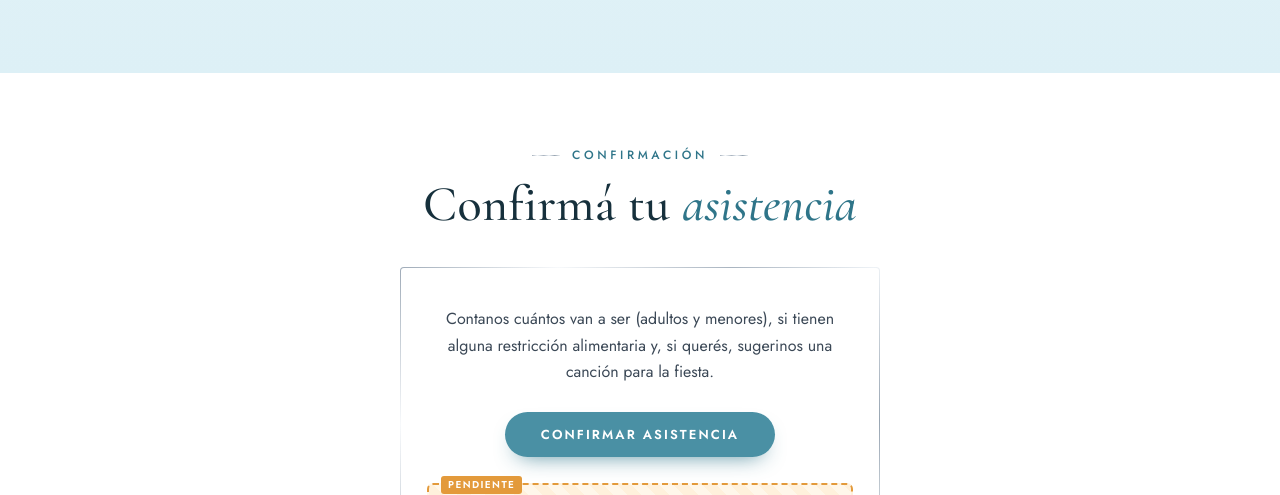
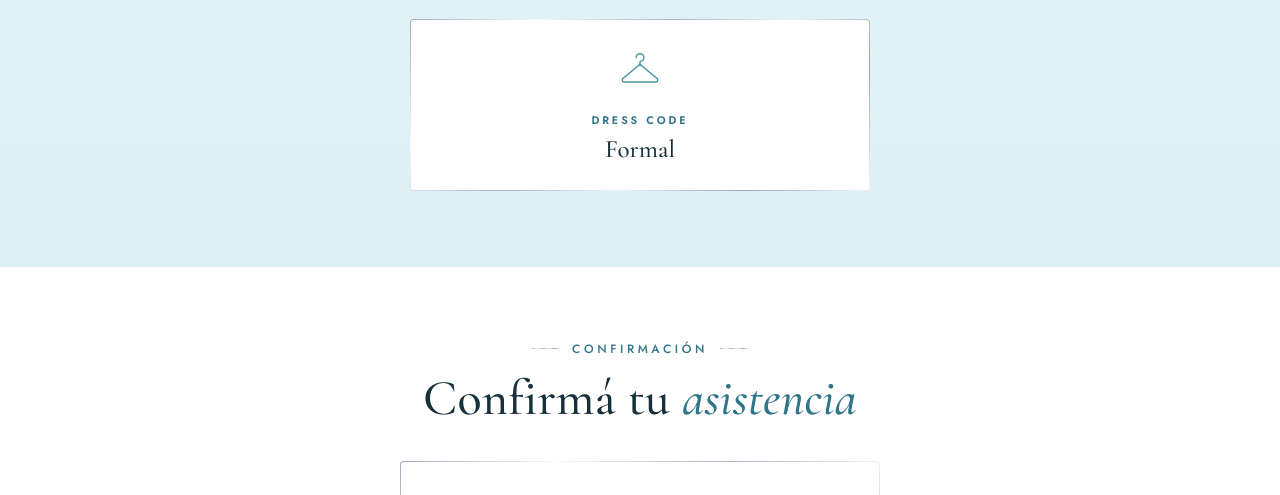
Before and after one commit to fabrifranco-lab/invitacion-jessi-fabri, a plain HTML site: page index.html in a window 1280 px wide. Shown: the part 2305-2800 px from the top of the page. Drawn offline with nearby package versions, Linux system fonts and the light colour scheme; a web font is replaced by a local one.

Commit message:
Agrega dress code (Formal) debajo de ceremonia y fiesta
Co-Authored-By: Claude Sonnet 5.5 <noreply@anthropic.com>
Claude-Session: https://claude.ai/code/session_013RnuMkAu79ioaN8Lrhi9c7

```diff
--- a/index.html
+++ b/index.html
@@ -244,6 +244,10 @@ body.no-pending .pending,body.no-pending .pending-only{display:none}
 .venue .time{font:600 32px/1 'Cormorant Garamond',serif;color:var(--teal-deep);margin-top:16px;font-variant-numeric:lining-nums;font-feature-settings:"lnum" 1}
 .venue .time small{font:500 14px/1 'Jost',sans-serif;letter-spacing:.1em;margin-left:4px;color:var(--muted)}
 .venue .note{font-size:14px;color:var(--muted);margin-top:6px}
+.dress{max-width:460px;margin:22px auto 0;padding:28px 24px 26px}
+.dress .venue__ic{margin-bottom:10px}
+.dress .tag{margin-bottom:8px}
+.dress h3{margin:0}
 
 /* ===================== RSVP ===================== */
 .rsvp-card{max-width:480px;margin:36px auto 0;padding:38px 26px;text-align:center}
@@ -454,6 +458,13 @@ footer .mono .amp{font:normal 500 .72em/1 'Cormorant Garamond',Georgia,serif;col
         </a>
       </article>
     </div>
+    <article class="venue dress metal-card reveal">
+      <svg class="venue__ic" viewBox="0 0 48 48" fill="none" stroke="currentColor" stroke-width="1.5" stroke-linecap="round" stroke-linejoin="round" aria-hidden="true">
+        <path d="M24 17v-3a4 4 0 1 0-4-4"/><path d="M24 17 6.5 31.5A2.2 2.2 0 0 0 8 35.5h32a2.2 2.2 0 0 0 1.5-4z"/>
+      </svg>
+      <span class="tag">Dress code</span>
+      <h3>Formal</h3>
+    </article>
   </div>
 </section>
 
```
